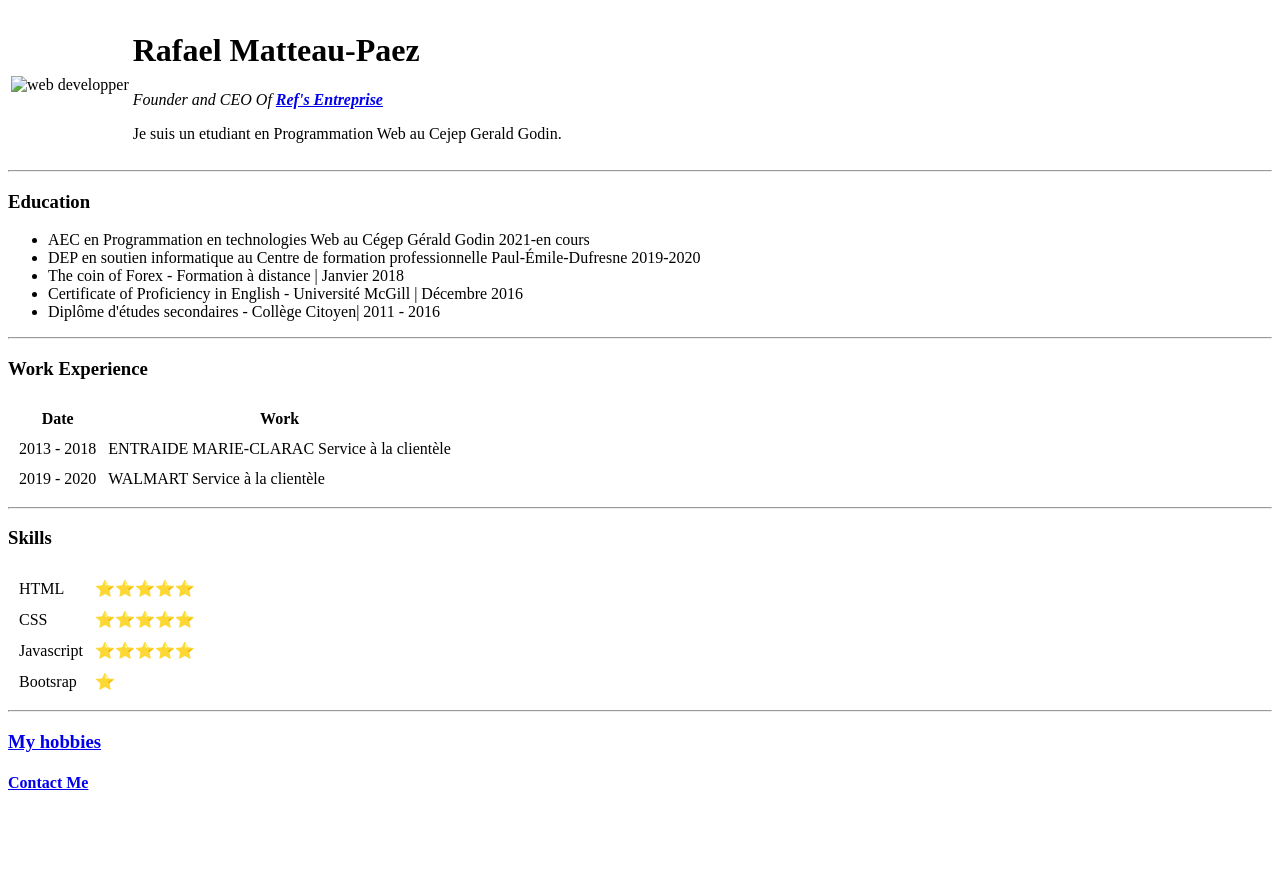
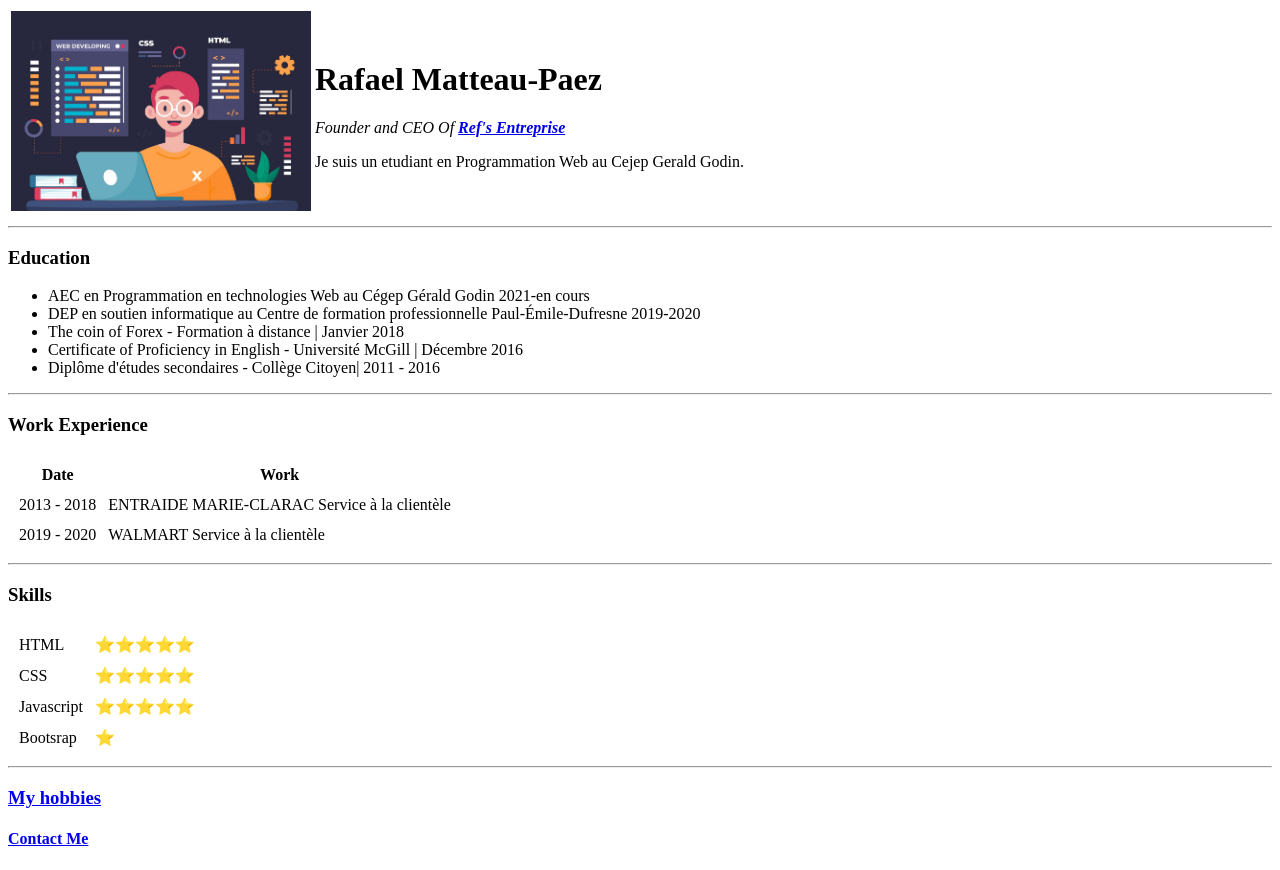
Before and after one commit to RefGitHub/cv, a plain HTML site: page index.html in a window 1280 px wide. Before the commit the page ends 813 px from the top, so only its background shows below. Drawn offline with Linux system fonts and the light colour scheme.

Commit message:
change to the images src

```diff
--- a/index.html
+++ b/index.html
@@ -9,7 +9,7 @@
 <body>
     <table>
         <tr>
-            <td> <img src="WebDeveloperMain.jpg" width="300" height="200" alt="web developper"></td>
+            <td> <img src="images/WebDeveloperMain.jpg" width="300" height="200" alt="web developper"></td>
             <td>
                 <h1>Rafael Matteau-Paez</h1>
                 <p> <em>Founder and CEO Of <strong> <a href="https://www.google.com/">Ref's Entreprise</a> </strong>
```
